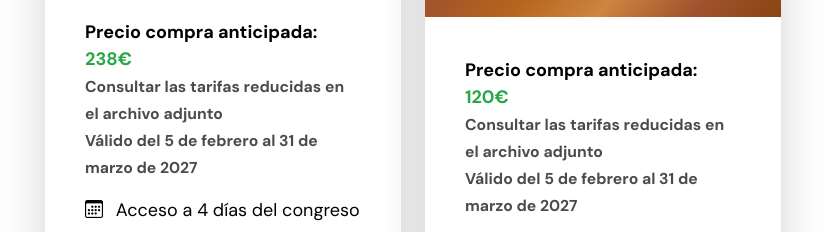
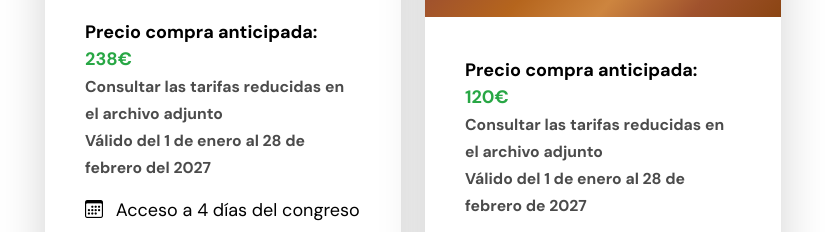
Before and after one commit to pmvjharo-lab/congreso-ctci, a plain HTML site: page index.html in a window 1280 px wide. Shown: the part 8569-8801 px from the top of the page, without its empty margins (227-1052 px from the left). Drawn offline with Linux system fonts and the light colour scheme.

Commit message:
Update index.html

```diff
--- a/index.html
+++ b/index.html
@@ -1438,7 +1438,7 @@ https://templatemo.com/tm-575-leadership-event
 		<p class="mb-3" style="font-weight: 600;">
     Precio compra anticipada: <span style="color:#28a745;">238€</span><br>
     <small style="opacity: 0.7;">Consultar las tarifas reducidas en el archivo adjunto</small><br>
-    <small style="opacity: 0.7;">Válido del 5 de febrero al 31 de marzo de 2027</small>
+    <small style="opacity: 0.7;">Válido del 1 de enero al 28 de febrero del 2027 </small>
 </p>
             <p>
                 <i class="bi-calendar3 me-2"></i> Acceso a 4 días del congreso
@@ -1492,7 +1492,7 @@ https://templatemo.com/tm-575-leadership-event
 		<p class="mb-3" style="font-weight: 600;">
     Precio compra anticipada: <span style="color:#28a745;">120€</span><br>
     <small style="opacity: 0.7;">Consultar las tarifas reducidas en el archivo adjunto</small><br>
-    <small style="opacity: 0.7;">Válido del 5 de febrero al 31 de marzo de 2027</small>
+    <small style="opacity: 0.7;">Válido del 1 de enero al 28 de febrero de 2027</small>
 </p>
             <p>
                 <i class="bi-calendar-week me-2"></i> Acceso a los 5 días del congreso
```
